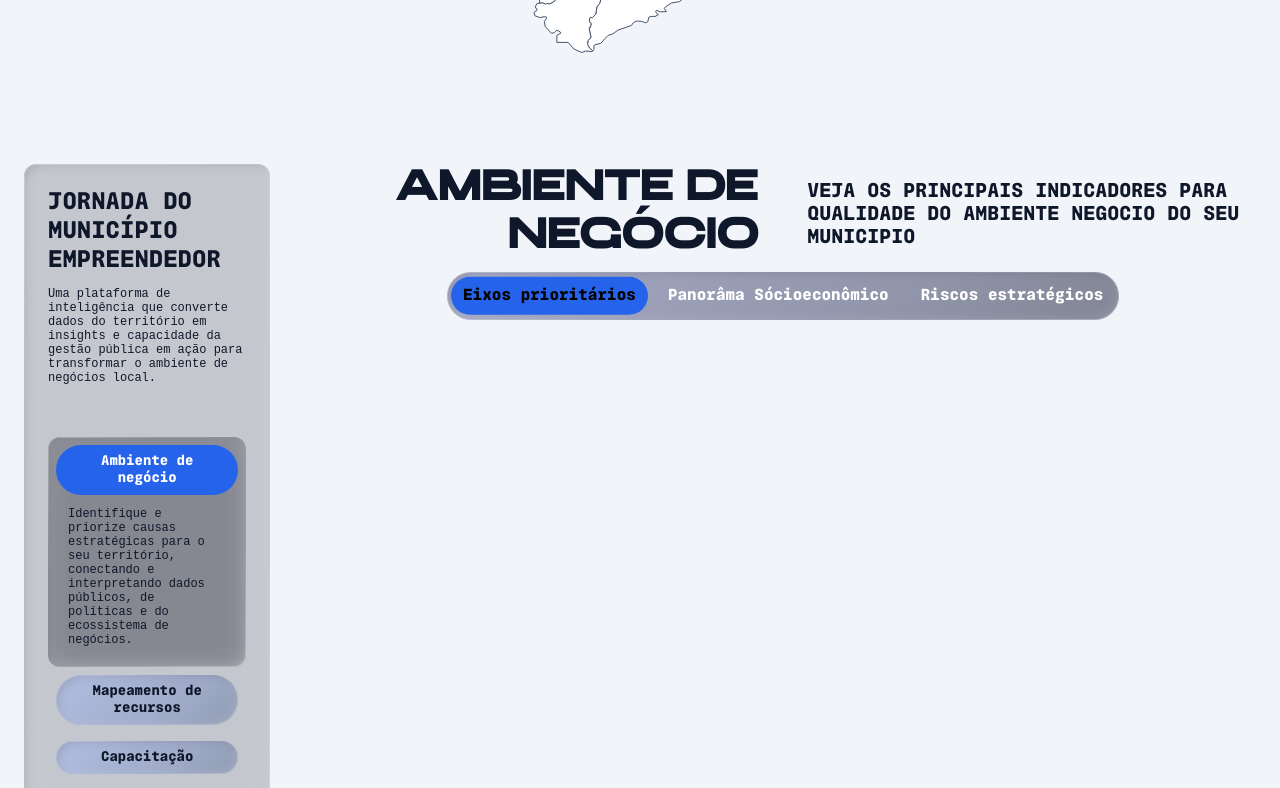
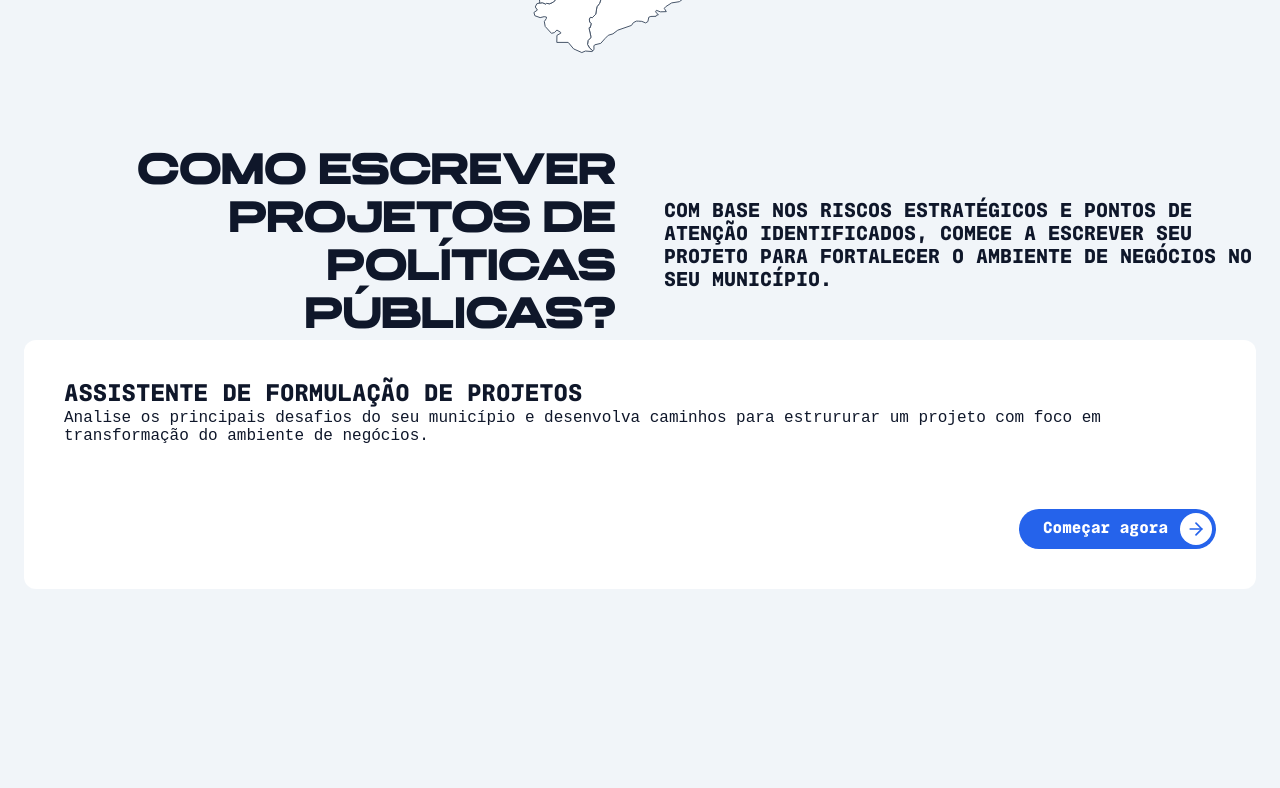
Before and after one commit to kenjimattos/sebrae-opp-snapshot, a React (Vite) app: page /home in a window 1280 px wide. Shown: the part 740-1528 px from the top of the page. Built offline with nearby package versions, Linux system fonts and the light colour scheme; a web font is replaced by a local one.

Commit message:
refactor: move SectionJornada and hide it when data is absent

```diff
--- a/src/components/sections/jornada/SectionJornada.tsx
+++ b/src/components/sections/SectionJornada.tsx
@@ -64,13 +64,13 @@ export default function SectionJornada() {
             title={activeJornada.title}
             description={activeJornada.subtitle}
           />
-          <ModeToggle
+          { value ? <ModeToggle
             value={value}
             onChange={setValue}
             options={modes}
             ariaLabel="Modo de visualização"
             className="self-center shrink-0"
-          />
+          /> : null }
         </header>
         <main className="flex items-start h-full">
           <Active />
--- a/src/pages/Home.tsx
+++ b/src/pages/Home.tsx
@@ -3,7 +3,7 @@ import { useLocation } from 'react-router-dom'
 import Header from '@/components/layout/Header'
 import Footer from '@/components/layout/Footer'
 import SectionAgendas from '@/components/sections/SectionAgendas'
-import SectionJornada from '@/components/sections/jornada/SectionJornada'
+import SectionJornada from '@/components/sections/SectionJornada'
 import SectionFormulator from '@/components/sections/SectionFormulator'
 // import SectionAIAssistant from '@/components/sections/SectionAIAssistant'
 import { useMunicipality } from '@/hooks/useMunicipality'
@@ -35,16 +35,17 @@ export default function Home() {
         <div id="agenda">
           <SectionAgendas />
         </div>
+        { data ?
         <div id="ambiente">
           <SectionJornada />
         </div>
+        : ''}
         <div id="formulador">
           <SectionFormulator />
         </div>
         {/* Hidden for now, may be used in the future */}
         {/* <SectionAIAssistant /> */}
       </main>
-
       <Footer />
     </div>
   )
```
